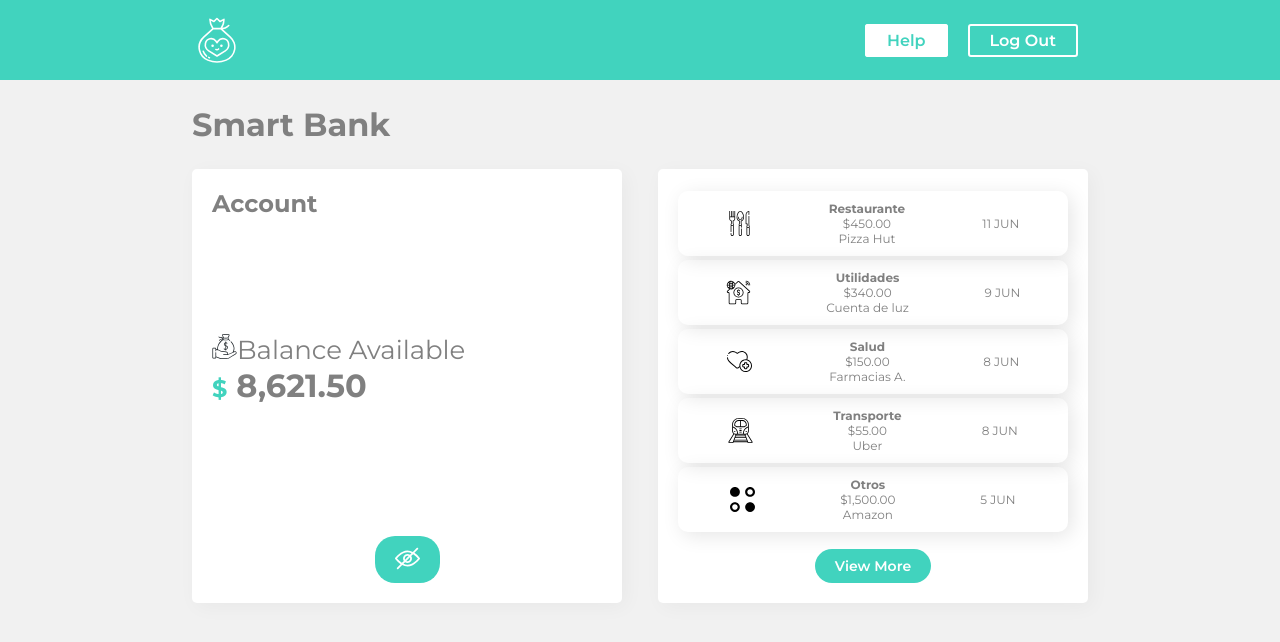
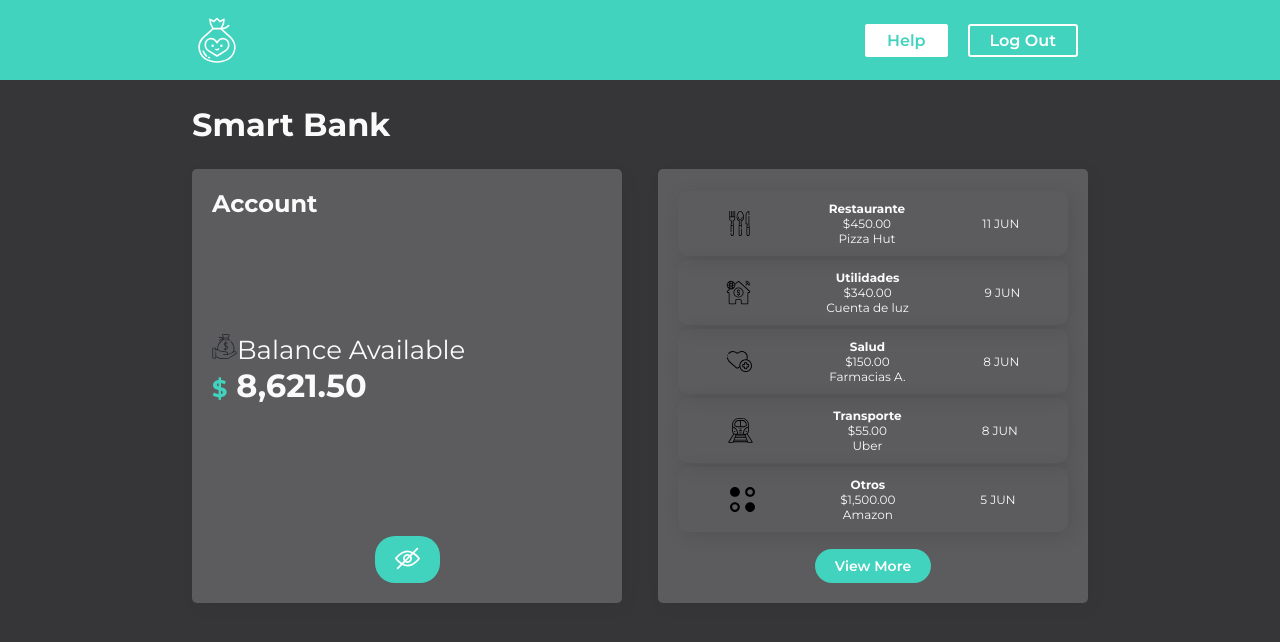
Before and after one commit to jfmadridc/smart-bank, a React (Create React App) app: page / in a window 1280 px wide. Shown: the top 642 px of the page. Built offline with nearby package versions, Linux system fonts and the light colour scheme.

Commit message:
Implementing dark theme for background and text

```diff
--- a/src/Components/Container/index.jsx
+++ b/src/Components/Container/index.jsx
@@ -6,7 +6,8 @@ import Account from "../Account";
 import List from "../List";
 
 const StyledContainer = styled.div`
-	background-color: #f1f1f1;
+	background-color: ${({ theme }) => theme.body};
+	color: ${({ theme }) => theme.text};
 	min-height: 90vh;
 	padding: 0px 15vw;
 `;
--- a/src/Components/Title/index.jsx
+++ b/src/Components/Title/index.jsx
@@ -1,7 +1,6 @@
 import styled from "styled-components";
 
 const Title = styled.h1`
-	color: grey;
 	padding: 25px 0;
 `;
 
--- a/src/Components/UI/index.js
+++ b/src/Components/UI/index.js
@@ -22,7 +22,7 @@ export const Box = styled.div`
 	display: flex;
 	flex-direction: column;
 	justify-content: space-between;
-	background-color: white;
+	background-color: ${({ theme }) => theme.inside};
 	border-radius: 5px;
 	box-shadow: 4px 4px 20px 0px rgba(0, 0, 0, 0.04);
 	padding: 20px;
--- a/src/GlobalStyle.js
+++ b/src/GlobalStyle.js
@@ -7,7 +7,6 @@ const GlobalStyle = createGlobalStyle`
 	margin: 0;
 	padding: 0;
 	text-decoration: none;
-	color: grey;
 }
 `;
 
```
